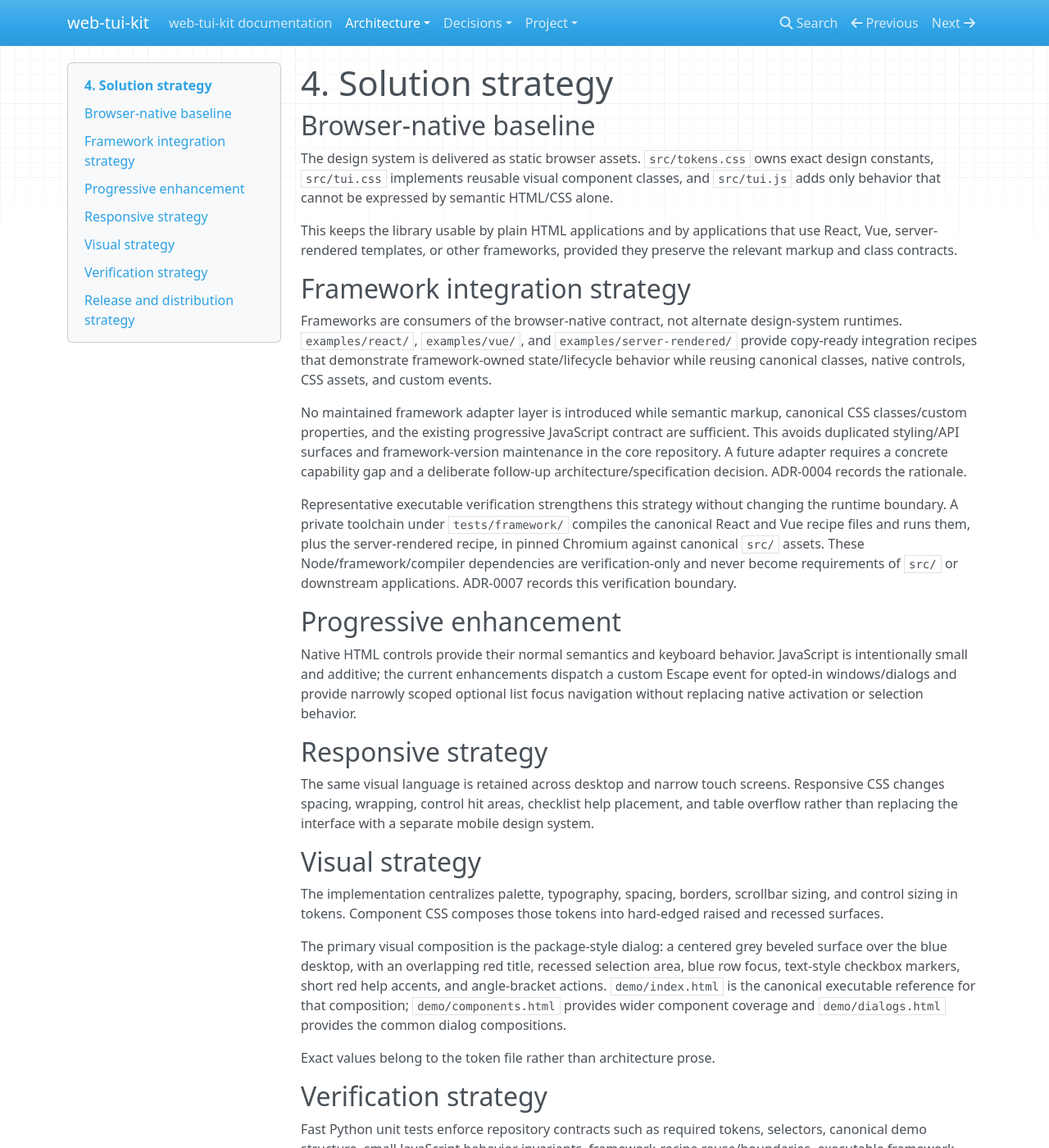
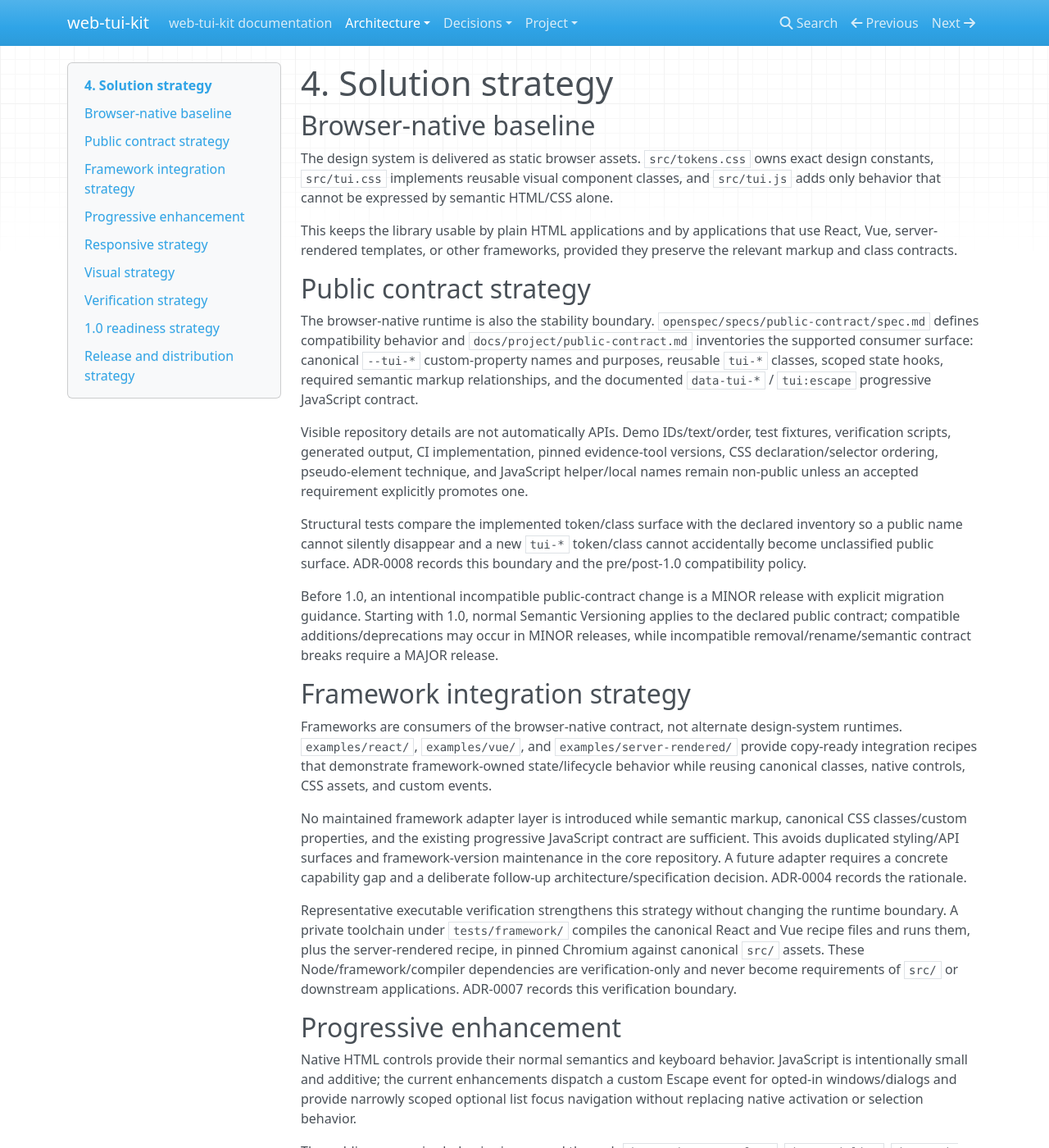
Before and after one commit to 1990jk1990/web-tui-kit, an MkDocs documentation site: the page built from docs/architecture/04-solution-strategy.md, in a window 1280 px wide and 1400 px high. Shown: the whole window at 82% size. Built offline with MkDocs 1.6.1, drawn with Linux system fonts in a browser that asks for light colours; nearby versions of some CDN libraries; some of the changed text lies outside the part shown.

Commit message:
docs: add public contract strategy

```diff
--- a/docs/architecture/04-solution-strategy.md
+++ b/docs/architecture/04-solution-strategy.md
@@ -5,6 +5,16 @@
 The design system is delivered as static browser assets. `src/tokens.css` owns exact design constants, `src/tui.css` implements reusable visual component classes, and `src/tui.js` adds only behavior that cannot be expressed by semantic HTML/CSS alone.
 
 This keeps the library usable by plain HTML applications and by applications that use React, Vue, server-rendered templates, or other frameworks, provided they preserve the relevant markup and class contracts.
+
+## Public contract strategy
+
+The browser-native runtime is also the stability boundary. `openspec/specs/public-contract/spec.md` defines compatibility behavior and `docs/project/public-contract.md` inventories the supported consumer surface: canonical `--tui-*` custom-property names and purposes, reusable `tui-*` classes, scoped state hooks, required semantic markup relationships, and the documented `data-tui-*` / `tui:escape` progressive JavaScript contract.
+
+Visible repository details are not automatically APIs. Demo IDs/text/order, test fixtures, verification scripts, generated output, CI implementation, pinned evidence-tool versions, CSS declaration/selector ordering, pseudo-element technique, and JavaScript helper/local names remain non-public unless an accepted requirement explicitly promotes one.
+
+Structural tests compare the implemented token/class surface with the declared inventory so a public name cannot silently disappear and a new `tui-*` token/class cannot accidentally become unclassified public surface. ADR-0008 records this boundary and the pre/post-1.0 compatibility policy.
+
+Before 1.0, an intentional incompatible public-contract change is a MINOR release with explicit migration guidance. Starting with 1.0, normal Semantic Versioning applies to the declared public contract; compatible additions/deprecations may occur in MINOR releases, while incompatible removal/rename/semantic contract breaks require a MAJOR release.
 
 ## Framework integration strategy
 
@@ -18,6 +28,8 @@ Representative executable verification strengthens this strategy without changin
 
 Native HTML controls provide their normal semantics and keyboard behavior. JavaScript is intentionally small and additive; the current enhancements dispatch a custom Escape event for opted-in windows/dialogs and provide narrowly scoped optional list focus navigation without replacing native activation or selection behavior.
 
+The public progressive behavior is exposed through `data-tui-escape-close`, `data-tui-list`, `data-tui-list-item`, and the bubbling `tui:escape` event. Implementation-local functions/selectors are deliberately outside the public API.
+
 ## Responsive strategy
 
 The same visual language is retained across desktop and narrow touch screens. Responsive CSS changes spacing, wrapping, control hit areas, checklist help placement, and table overflow rather than replacing the interface with a separate mobile design system.
@@ -28,11 +40,13 @@ The implementation centralizes palette, typography, spacing, borders, scrollbar
 
 The primary visual composition is the package-style dialog: a centered grey beveled surface over the blue desktop, with an overlapping red title, recessed selection area, blue row focus, text-style checkbox markers, short red help accents, and angle-bracket actions. `demo/index.html` is the canonical executable reference for that composition; `demo/components.html` provides wider component coverage and `demo/dialogs.html` provides the common dialog compositions.
 
-Exact values belong to the token file rather than architecture prose.
+Exact values belong to the token file rather than architecture prose. Public token compatibility protects the custom-property name and semantic purpose, not an immutable literal value. `.tui-help` consumes the dedicated `--tui-help` token so normal and forced-colors implementations agree with that semantic purpose.
 
 ## Verification strategy
 
-Fast Python unit tests enforce repository contracts such as required tokens, selectors, canonical demo structure, small JavaScript behavior invariants, framework-recipe reuse/boundaries, executable framework-verification infrastructure, browser/accessibility-verification infrastructure, version/release archive rules, and release-workflow safeguards. AI-DOC-1 validation and a strict MkDocs build verify repository/documentation structure.
+Fast Python unit tests enforce repository contracts such as required tokens, selectors, canonical demo structure, small JavaScript behavior invariants, the declared public token/class/data-attribute/event inventory, framework-recipe reuse/boundaries, executable framework-verification infrastructure, browser/accessibility-verification infrastructure, version/release archive rules, and release-workflow safeguards. AI-DOC-1 validation and a strict MkDocs build verify repository/documentation structure.
+
+`tests/test_public_contract.py` is the inexpensive executable guard for the stability boundary. It fails if canonical `--tui-*` tokens or `tui-*` component classes drift from the declared inventory, protects scoped state hooks and progressive JavaScript names, checks the help-token mapping, and confirms the public-contract guide remains a focused-release input.
 
 Visual output is verified separately with a pinned Python Playwright release and its matching Chromium build. `scripts/visual_regression.py` serves the repository locally, renders fixed desktop and touch-capable narrow/mobile cases for `demo/index.html` and `demo/dialogs.html`, and compares those renders with reviewed PNG baselines under `tests/visual/baselines/`. The Linux GitHub Actions environment is the canonical screenshot environment. Failed comparisons retain actual/diff images as workflow artifacts.
 
@@ -48,10 +62,16 @@ Visual, interaction, accessibility-semantic, and framework-recipe verification d
 
 The automated suites complement rather than replace accessibility review, WCAG evaluation, screen-reader/assistive-technology testing, physical-device checks, and consumer-specific framework/version verification. Passing a pinned representative framework recipe case means the checked-in recipe interoperates with that exact verification toolchain; it is not a broad framework support declaration.
 
+## 1.0 readiness strategy
+
+Version 1.0 is a deliberate compatibility commitment, not an automatic successor to 0.9. The public contract must be accepted, structurally protected, and free of selected pre-1.0 cleanup debt; all existing release gates must pass on the candidate; release/consumer documentation must consistently state the stability commitment; and the focused archive must carry the public-contract guide.
+
+The current evidence gaps remain accurately described rather than being converted into unsupported certification claims. Physical Android certification, real assistive-technology/screen-reader certification, WCAG certification, npm publication, maintained framework adapters, and a broad framework-version matrix are not current 1.0 prerequisites unless a future accepted requirement makes one mandatory.
+
 ## Release and distribution strategy
 
 `VERSION` owns the plain Semantic Version. Immutable `vMAJOR.MINOR.PATCH` Git tags and GitHub Releases identify published versions. Before 1.0, tagged direct vendoring is the primary consumer path: downstream projects pin a tag and copy the browser assets they need from `src/`.
 
-`scripts/build_release.py` creates a focused deterministic ZIP and SHA-256 checksum from an explicit allowlist of runtime/reference files. `.github/workflows/release.yml` runs only for matching version tags; it verifies tag/version identity, requires the tag commit to be contained in `main`, runs structural/documentation/visual/interaction/accessibility-semantic/framework-recipe checks, builds the deterministic archive, and only then publishes a GitHub prerelease.
+`scripts/build_release.py` creates a focused deterministic ZIP and SHA-256 checksum from an explicit allowlist of runtime/reference files, including `docs/project/public-contract.md` so downstream users can inspect the supported stability boundary with the packaged runtime. `.github/workflows/release.yml` runs only for matching version tags; it verifies tag/version identity, requires the tag commit to be contained in `main`, runs structural/documentation/visual/interaction/accessibility-semantic/framework-recipe checks, builds the deterministic archive, and only then publishes a GitHub prerelease.
 
 No npm/package-registry publishing is part of the current pre-1.0 baseline. The npm-based framework verification toolchain is development-only and does not change distribution. ADR-0003 records the release rationale; `RELEASING.md` defines the maintainer procedure and `docs/project/compatibility.md` records compatibility evidence separately from compatibility targets.
```
